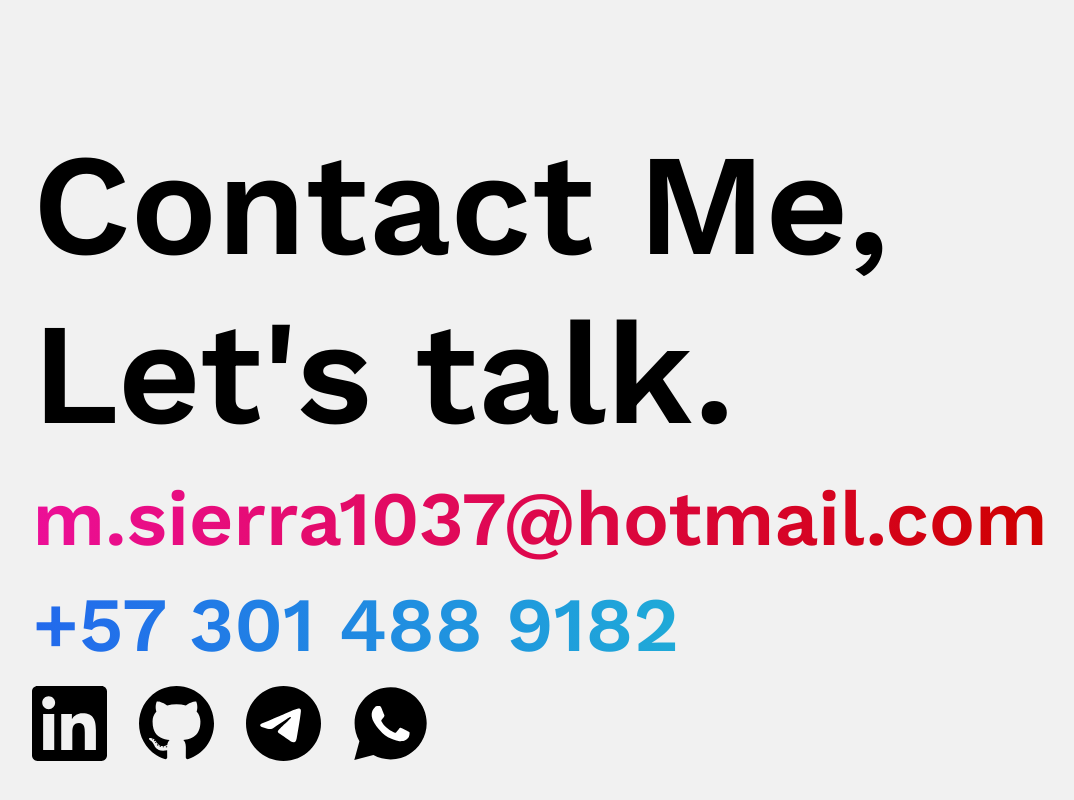
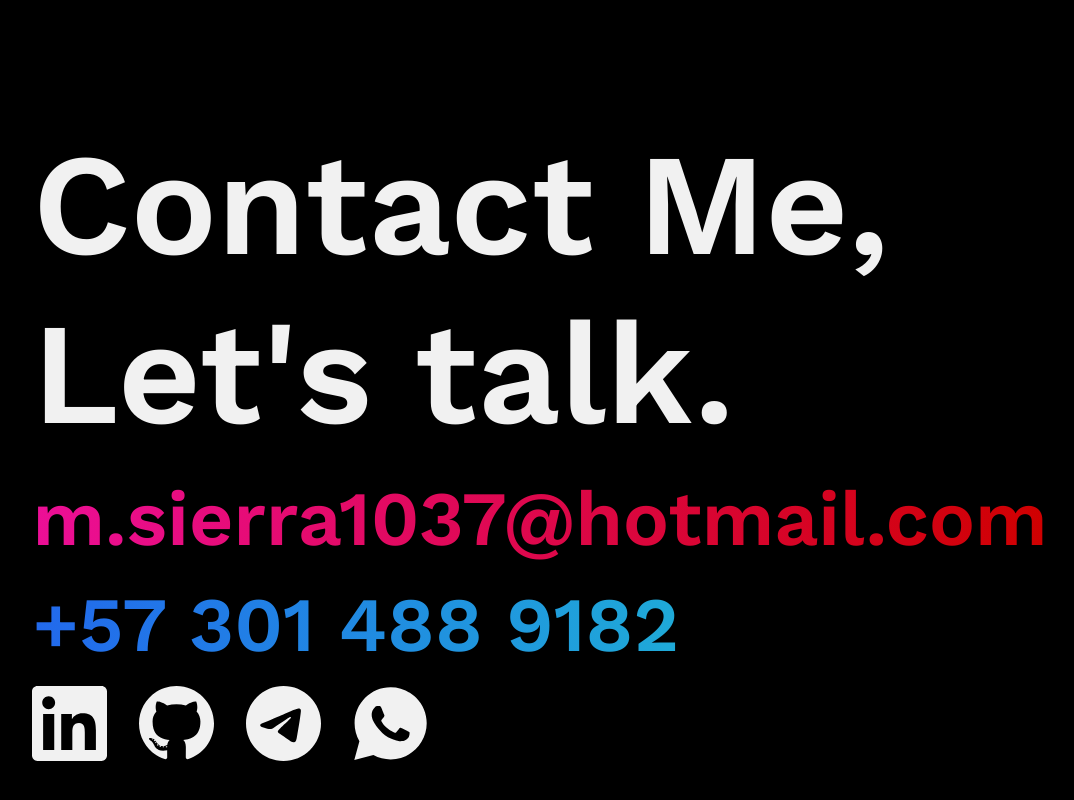
Before and after one commit to Sierra9999/Portfolio, a Next.js app: page / in a window 1280 px wide. Shown: the part 1988-2788 px from the top of the page, without its empty margins (100-1174 px from the left). Built offline with nearby package versions, Linux system fonts and the light colour scheme.

Commit message:
feat: changed default theme to dark

```diff
--- a/src/components/Icons/index.tsx
+++ b/src/components/Icons/index.tsx
@@ -12,14 +12,14 @@ export const Icon: React.FC<IconProps> = ({ size = 24, iconName }) => {
       <g xmlns="http://www.w3.org/2000/svg">
         <path d="M5.46329987,127.456258 C5.45681909,149.133181 11.1210232,170.299417 21.890788,188.954998 L21.890788,188.954998 L4.43285541,252.697385 L69.6645263,235.593304 C87.6357369,245.388359 107.871333,250.558727 128.464668,250.563912 L128.464668,250.563912 L128.519107,250.563912 C196.334018,250.563912 251.537325,195.380046 251.565851,127.55347 L251.565851,127.55347 C251.578802,94.6855323 238.790922,63.7799755 215.557316,40.5282231 L215.557316,40.5282231 C192.327598,17.2777669 161.43241,4.46655548 128.513922,4.45229776 L128.513922,4.45229776 C60.6912344,4.45229776 5.49181531,59.6322745 5.46329987,127.456258"/>
         <path d="M1.07062531,127.416078 C1.06284837,149.873286 6.93054909,171.796478 18.0839762,191.11958 L18.0839762,191.11958 L0,257.147091 L67.5712334,239.429927 C86.1892261,249.581425 107.15067,254.933255 128.481518,254.941032 L128.481518,254.941032 L128.535957,254.941032 C198.783754,254.941032 255.970181,197.772751 256,127.518474 L256,127.518474 C256.011658,93.4697375 242.763642,61.4533745 218.700495,37.3681934 L218.700495,37.3681934 C194.63346,13.2856047 162.632651,0.0142577221 128.535957,0 L128.535957,0 C58.2751986,0 1.09914076,57.1592078 1.07062531,127.416078 L1.07062531,127.416078 Z M41.3098055,187.792346 L38.7874848,183.787222 C28.1810358,166.922929 22.5829356,147.435216 22.5907045,127.423855 L22.5907045,127.423855 C22.6140434,69.0294095 70.1376234,21.5213834 128.576138,21.5213834 L128.576138,21.5213834 C156.875124,21.5330488 183.472256,32.5646372 203.47584,52.5811829 L203.47584,52.5811829 C223.479424,72.5990247 234.486386,99.2091187 234.478613,127.510697 L234.478613,127.510697 C234.452686,185.906438 186.92781,233.420945 128.535957,233.420945 L128.535957,233.420945 L128.49448,233.420945 C109.481159,233.410576 90.8346512,228.305015 74.571775,218.656426 L74.571775,218.656426 L70.7014515,216.360933 L30.6035524,226.874058 L41.3098055,187.792346 Z" fill="url(#whatsappLinearGradient-2)"/>
-        <path d="M96.6782434,74.1484502 C94.2920192,68.8445776 91.781364,68.7382928 89.5117939,68.6449695 C87.6544015,68.565904 85.5300009,68.5710189 83.4081926,68.5710189 C81.2837921,68.5710189 77.8334233,69.369521 74.9157749,72.5554738 C71.9955342,75.7427228 63.7675324,83.4470773 63.7675324,99.1163139 C63.7675324,114.786847 75.181487,129.928547 76.7718711,132.05554 C78.3648475,134.178645 98.8052363,167.362845 131.176746,180.128691 C158.081068,190.737732 163.556033,188.627589 169.395218,188.096165 C175.234404,187.566037 188.238742,180.394403 190.891975,172.957057 C193.546503,165.521006 193.546503,159.146509 192.750663,157.815356 C191.954823,156.488091 189.830423,155.690955 186.645766,154.099275 C183.459813,152.506298 167.802242,144.800648 164.883297,143.737799 C161.963057,142.676247 159.839952,142.146119 157.715552,145.334664 C155.592447,148.519321 149.492734,155.690955 147.634046,157.815356 C145.776654,159.943645 143.917965,160.209357 140.733309,158.61638 C137.547356,157.018219 127.289573,153.658582 115.121255,142.809751 C105.652831,134.367884 99.2614834,123.942897 97.4027949,120.754351 C95.5454026,117.569695 97.204483,115.84451 98.8013479,114.256719 C100.232305,112.82965 101.987301,110.538045 103.580277,108.679357 C105.169365,106.819372 105.699493,105.492108 106.761045,103.367707 C107.823894,101.242011 107.292469,99.382026 106.496629,97.7890496 C105.699493,96.1960732 99.5103455,80.4464749 96.6782434,74.1484502" fill="#FFFFFF"/>
+        <path d="M96.6782434,74.1484502 C94.2920192,68.8445776 91.781364,68.7382928 89.5117939,68.6449695 C87.6544015,68.565904 85.5300009,68.5710189 83.4081926,68.5710189 C81.2837921,68.5710189 77.8334233,69.369521 74.9157749,72.5554738 C71.9955342,75.7427228 63.7675324,83.4470773 63.7675324,99.1163139 C63.7675324,114.786847 75.181487,129.928547 76.7718711,132.05554 C78.3648475,134.178645 98.8052363,167.362845 131.176746,180.128691 C158.081068,190.737732 163.556033,188.627589 169.395218,188.096165 C175.234404,187.566037 188.238742,180.394403 190.891975,172.957057 C193.546503,165.521006 193.546503,159.146509 192.750663,157.815356 C191.954823,156.488091 189.830423,155.690955 186.645766,154.099275 C183.459813,152.506298 167.802242,144.800648 164.883297,143.737799 C161.963057,142.676247 159.839952,142.146119 157.715552,145.334664 C155.592447,148.519321 149.492734,155.690955 147.634046,157.815356 C145.776654,159.943645 143.917965,160.209357 140.733309,158.61638 C137.547356,157.018219 127.289573,153.658582 115.121255,142.809751 C105.652831,134.367884 99.2614834,123.942897 97.4027949,120.754351 C95.5454026,117.569695 97.204483,115.84451 98.8013479,114.256719 C100.232305,112.82965 101.987301,110.538045 103.580277,108.679357 C105.169365,106.819372 105.699493,105.492108 106.761045,103.367707 C107.823894,101.242011 107.292469,99.382026 106.496629,97.7890496 C105.699493,96.1960732 99.5103455,80.4464749 96.6782434,74.1484502" fill="#000"/>
     </g>
     ),
     telegram: (
       <>
       <g xmlns="http://www.w3.org/2000/svg">
         <path d="M128,0 C94.06,0 61.48,13.494 37.5,37.49 C13.5,61.486 0,94.066 0,128 C0,161.934 13.5,194.514 37.5,218.51 C61.48,242.506 94.06,256 128,256 C161.94,256 194.52,242.506 218.5,218.51 C242.5,194.514 256,161.934 256,128 C256,94.066 242.5,61.486 218.5,37.49 C194.52,13.494 161.94,0 128,0 Z" />
-        <path d="M57.94,126.6476 C95.26,110.3916 120.14,99.6736 132.58,94.4956 C168.14,79.7096 175.52,77.1416 180.34,77.0547542 C181.4,77.0376 183.76,77.2996 185.3,78.5456 C186.58,79.5956 186.94,81.0156 187.12,82.0116 C187.28,83.0076 187.5,85.2776 187.32,87.0496 C185.4,107.2896 177.06,156.4056 172.82,179.0756 C171.04,188.668 167.5,191.884 164.08,192.198 C156.64,192.882 151,187.286 143.8,182.5676 C132.54,175.1816 126.18,170.5856 115.24,163.3796 C102.6,155.0516 110.8,150.4736 118,142.9936 C119.88,141.0356 152.64,111.2456 153.26,108.5436 C153.34,108.2056 153.42,106.9456 152.66,106.2816 C151.92,105.6156 150.82,105.8436 150.02,106.0236 C148.88,106.2796 130.9,118.1756 96.02,141.7096 C90.92,145.2176 86.3,146.9276 82.14,146.8376 C77.58,146.7396 68.78,144.2536 62.24,142.1296 C54.24,139.5236 47.86,138.1456 48.42,133.7196 C48.7,131.4156 51.88,129.0576 57.94,126.6476 L57.94,126.6476 Z" fill="#FFFFFF"/>
+        <path d="M57.94,126.6476 C95.26,110.3916 120.14,99.6736 132.58,94.4956 C168.14,79.7096 175.52,77.1416 180.34,77.0547542 C181.4,77.0376 183.76,77.2996 185.3,78.5456 C186.58,79.5956 186.94,81.0156 187.12,82.0116 C187.28,83.0076 187.5,85.2776 187.32,87.0496 C185.4,107.2896 177.06,156.4056 172.82,179.0756 C171.04,188.668 167.5,191.884 164.08,192.198 C156.64,192.882 151,187.286 143.8,182.5676 C132.54,175.1816 126.18,170.5856 115.24,163.3796 C102.6,155.0516 110.8,150.4736 118,142.9936 C119.88,141.0356 152.64,111.2456 153.26,108.5436 C153.34,108.2056 153.42,106.9456 152.66,106.2816 C151.92,105.6156 150.82,105.8436 150.02,106.0236 C148.88,106.2796 130.9,118.1756 96.02,141.7096 C90.92,145.2176 86.3,146.9276 82.14,146.8376 C77.58,146.7396 68.78,144.2536 62.24,142.1296 C54.24,139.5236 47.86,138.1456 48.42,133.7196 C48.7,131.4156 51.88,129.0576 57.94,126.6476 L57.94,126.6476 Z" fill="#000"/>
     </g>
       </>),
     location: (
--- a/src/styles/components/socials.scss
+++ b/src/styles/components/socials.scss
@@ -6,6 +6,7 @@
         width: auto;
         transition: transform 0.2s;
         margin: 0rem 1.5rem 0rem 0rem;
+        fill: $primary-color;
         @include breakpoint (medium){
             margin: 0rem 2rem 0rem 0rem;
             height: 75px;
--- a/src/styles/variables.scss
+++ b/src/styles/variables.scss
@@ -1,4 +1,4 @@
 // colors
-$primary-color : #000000;
-$secondary-color : #F1F1F1;
+$secondary-color : #000000;
+$primary-color : #F1F1F1;
 $accent-color : #dc2500;
```
